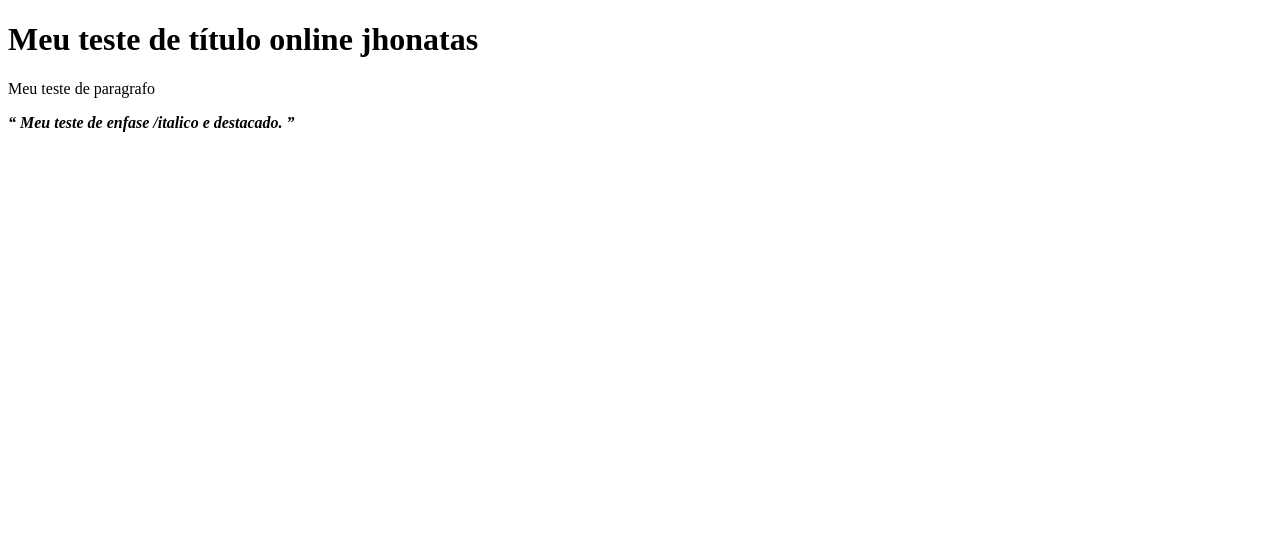
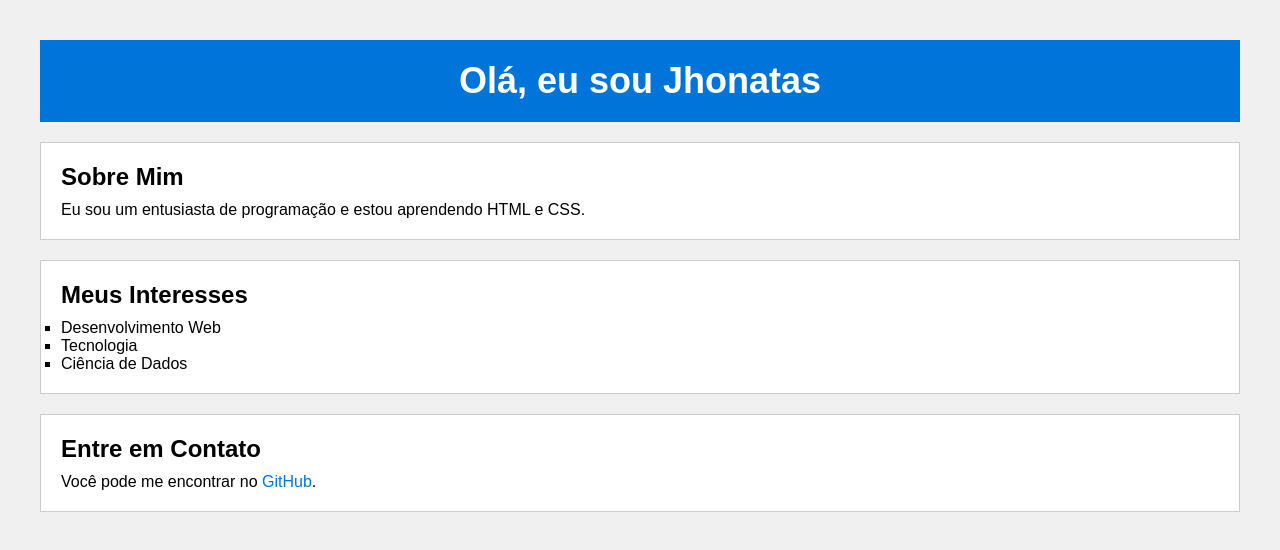
Before and after one commit to jhonatasProf/prof.Pc, a plain HTML site: page index.html in a window 1280 px wide. Drawn offline with Linux system fonts and the light colour scheme.

Commit message:
atualização

```diff
--- a/index.html
+++ b/index.html
@@ -3,13 +3,33 @@
 
 <head>
     <meta charset="UTF-8">
-    <link rel="stylesheel" href="style.css">
-    <title> Meu Primeiro teste jhonatas </title>
+    <link rel="stylesheet" href="style.css">
+    <title>Minha Apresentação Pessoal</title>
 </head>
+
 <body>
-    <h1 id="titulo">Meu teste de título online jhonatas </h1>
-    <p class="texto"> Meu teste de paragrafo </p>
-    <p class="texto"><em><strong><q> Meu teste de enfase /italico e destacado. </q></strong></em></p>
+    <header>
+        <h1>Olá, eu sou Jhonatas</h1>
+    </header>
 
+    <section>
+        <h2>Sobre Mim</h2>
+        <p>Eu sou um entusiasta de programação e estou aprendendo HTML e CSS.</p>
+    </section>
+
+    <section>
+        <h2>Meus Interesses</h2>
+        <ul>
+            <li>Desenvolvimento Web</li>
+            <li>Tecnologia</li>
+            <li>Ciência de Dados</li>
+        </ul>
+    </section>
+
+    <section>
+        <h2>Entre em Contato</h2>
+        <p>Você pode me encontrar no <a href="https://github.com/jhonatasProf/prof.Pc">GitHub</a>.</p>
+    </section>
 </body>
+
 </html>
--- a/style.css
+++ b/style.css
@@ -1,8 +1,47 @@
-#titulo{
-    text-align: center;
+/* Reset de estilos padrão do navegador */
+body, h1, h2, p, ul, li, a {
+    margin: 0;
+    padding: 0;
 }
 
-.texto{
-    color: red;
+/* Estilos gerais da página */
+body {
+    font-family: Arial, sans-serif;
+    background-color: #f0f0f0;
+    margin: 20px;
+    padding: 20px;
+}
+
+header {
+    background-color: #0074D9;
+    color: #fff;
     text-align: center;
+    padding: 20px;
 }
+
+h1 {
+    font-size: 36px;
+}
+
+section {
+    background-color: #fff;
+    margin: 20px 0;
+    padding: 20px;
+    border: 1px solid #ccc;
+}
+
+h2 {
+    font-size: 24px;
+    margin-bottom: 10px;
+}
+
+ul {
+    list-style-type: square;
+}
+
+a {
+    text-decoration: none;
+    color: #0074D9;
+}
+
+/* Estilize outros elementos conforme necessário */
```
